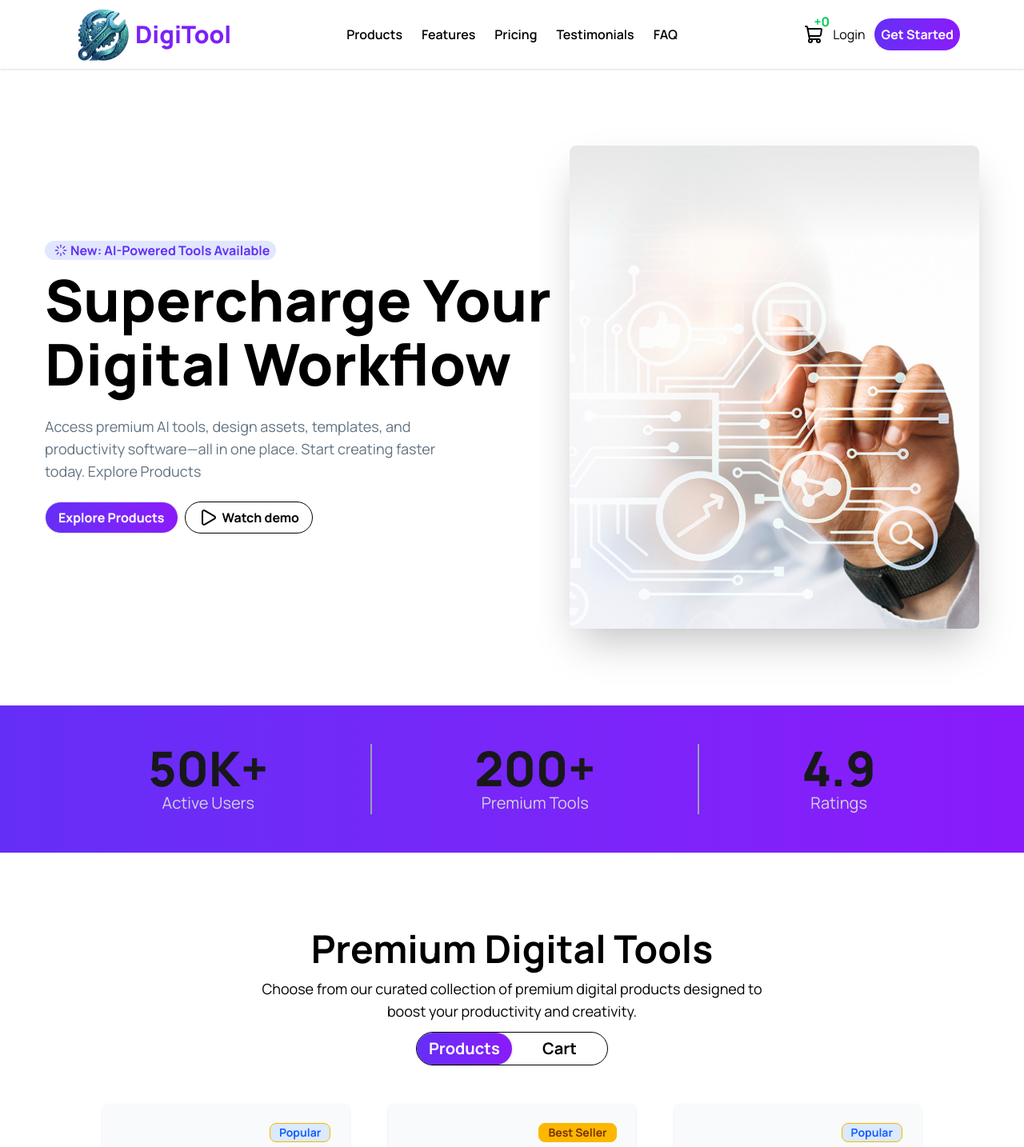
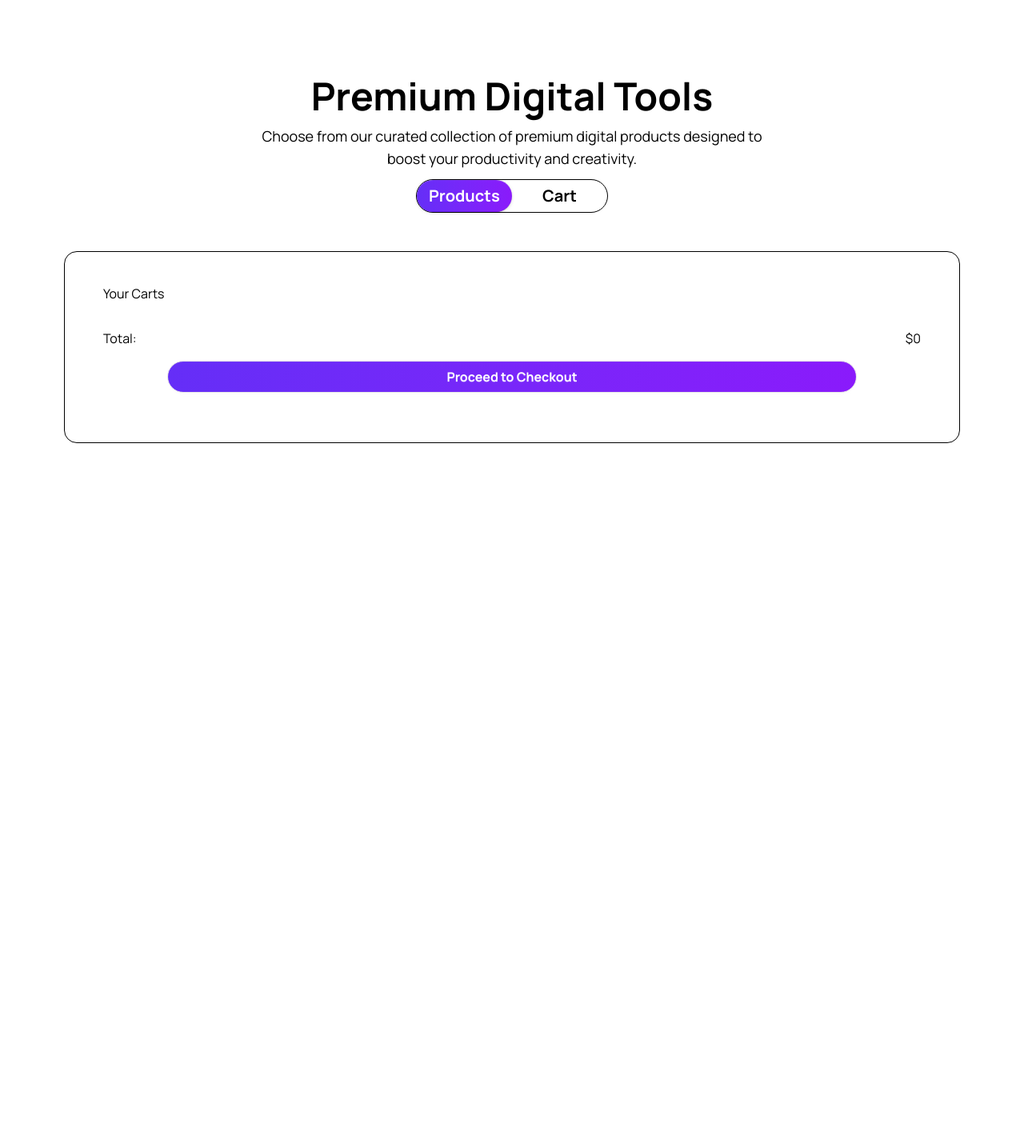
Before and after one commit to Chanbadsha/DigiTool, a React (Vite) app: page / in a window 1280 px wide. Shown: the top 1434 px of the page at 80% size. After the commit the page ends 800 px from the top, so only its background shows below. Built offline with nearby package versions, Linux system fonts and the light colour scheme.

Commit message:
Cart section data show completer

```diff
--- a/src/App.jsx
+++ b/src/App.jsx
@@ -1,4 +1,4 @@
-import { Suspense } from "react";
+import { Suspense, useState } from "react";
 import "./App.css";
 import Header from "./components/Header/Header";
 import HeroSection from "./components/Hero/HeroSection";
@@ -9,19 +9,28 @@ import StepSections from "./components/StepsSection/StepSections";
 import TransformSection from "./components/TransformSection/TransformSection";
 import Footer from "./components/Footer/Footer";
 const pricingInfoPromise = fetch("pricing.json").then((res) => res.json());
+
+const getCart = () => {
+  let cart = localStorage.getItem("cart");
+  return cart ? JSON.parse(cart) : [];
+};
 function App() {
+  const [cartValue, setCartValue] = useState(getCart().length);
   return (
     <>
-      <Header />
-      <HeroSection />
-      <StatsSection />
-      <ProductShowcase />
-      <StepSections />
-      <Suspense>
+      {/* <Header cartValue={cartValue} setCartValue={setCartValue} />
+      <div className="mt-16">
+        {" "}
+        <HeroSection />
+      </div>
+      <StatsSection /> */}
+      <ProductShowcase cartValue={cartValue} setCartValue={setCartValue} />
+      {/* <StepSections /> */}
+      {/* <Suspense>
         <PricingSection pricingInfoPromise={pricingInfoPromise} />
       </Suspense>
       <TransformSection />
-      <Footer />
+      <Footer /> */}
     </>
   );
 }
--- /dev/null
+++ b/src/components/CartSection/CartSection.jsx
@@ -0,0 +1,40 @@
+import React, { useEffect, useState } from "react";
+import CartTable from "./CartTable/CartTable";
+const getCart = () => {
+  let cart = localStorage.getItem("cart");
+  return cart ? JSON.parse(cart) : [];
+};
+const CartSection = () => {
+  const [price, setPrice] = useState(0);
+  const [carts, setCarts] = useState(getCart());
+  useEffect(() => {
+    const total = carts.reduce((sum, cart) => sum + cart.price, 0);
+    // eslint-disable-next-line react-hooks/set-state-in-effect
+    setPrice(total);
+  }, [carts]);
+
+  return (
+    <div className="text-black border rounded-2xl min-h-60 px-12 py-10 flex flex-col gap-4 ">
+      <h2>Your Carts</h2>
+      <div className="flex flex-col gap-4">
+        {carts.map((cart) => (
+          <CartTable
+            cartInfo={cart}
+            key={cart.id}
+            setCarts={setCarts}
+          ></CartTable>
+        ))}
+      </div>
+      <p className="flex justify-between">
+        <span>Total:</span> <span>${price}</span>
+      </p>
+      <div className="flex justify-center items-center mx-20 ">
+        <button className="bg-linear-to-r  from-[#652ef7] to-[#8a1afb] px-4 md:py-2 rounded-full text-xs  md:text-base hover:from-white hover:to-white btn   text-white hover:text-black font-bold hover:border-t-2  w-full">
+          Proceed to Checkout
+        </button>
+      </div>
+    </div>
+  );
+};
+
+export default CartSection;
--- /dev/null
+++ b/src/components/CartSection/CartTable/CartTable.jsx
@@ -0,0 +1,40 @@
+import { Trash } from "lucide-react";
+
+const getCart = () => {
+  let cart = localStorage.getItem("cart");
+  return cart ? JSON.parse(cart) : [];
+};
+const saveCart = (cart) => {
+  localStorage.setItem("cart", JSON.stringify(cart));
+};
+
+const CartTable = ({ cartInfo, setCarts }) => {
+  const handleCartProductDelete = () => {
+    const carts = getCart();
+    const cart = carts.filter((cart) => cartInfo.id !== cart.id);
+    saveCart(cart);
+    setCarts(cart);
+  };
+
+  return (
+    <div className="bg-gray-200 h-20 md:px-12 px-4 rounded-2xl flex justify-between items-center">
+      <div className="flex items-center gap-3">
+        <span className="md:text-2xl text-xl border rounded-full  px-1.5 py-2  bg-white">
+          {cartInfo.icon}
+        </span>
+        <div>
+          <h4 className="font-semibold text-xs md:text-xl">{cartInfo.name}</h4>
+          <p>${cartInfo.price}</p>
+        </div>
+      </div>
+      <button
+        onClick={handleCartProductDelete}
+        className="btn btn-square btn-ghost"
+      >
+        <Trash />
+      </button>
+    </div>
+  );
+};
+
+export default CartTable;
--- a/src/components/Header/Header.jsx
+++ b/src/components/Header/Header.jsx
@@ -1,4 +1,4 @@
-import React from "react";
+import React, { useEffect } from "react";
 import NavBar from "../NavBar/NavBar";
 import logo from "../../assets/digitool_logo.png";
 import { ShoppingCart } from "lucide-react";
@@ -29,9 +29,21 @@ const navMenu = [
     path: "/faq",
   },
 ];
-const Header = () => {
+const getCart = () => {
+  let cart = localStorage.getItem("cart");
+  return cart ? JSON.parse(cart) : [];
+};
+const Header = ({ cartValue, setCartValue }) => {
+  useEffect(() => {
+    const handleStorageChange = () => {
+      setCartValue(getCart().length);
+    };
+    window.addEventListener("storage", handleStorageChange);
+    return () => window.removeEventListener("storage", handleStorageChange);
+  }, []);
+
   return (
-    <div className="navbar 2xl:px-60 lg:px-20 py-2 bg-white text-black shadow-sm">
+    <div className="navbar 2xl:px-60 lg:px-20 py-2 bg-white text-black shadow-sm fixed top-0 left-0 z-10">
       <div className="navbar-start">
         <div className="dropdown">
           <div tabIndex={0} role="button" className="btn btn-ghost lg:hidden">
@@ -80,7 +92,7 @@ const Header = () => {
       <div className="navbar-end flex gap-3">
         <span className="md:inline-block relative hidden">
           <span className="absolute -top-4 -right-2 text-green-500 font-bold">
-            +0
+            +{cartValue}
           </span>
           <ShoppingCart />
         </span>
--- a/src/components/PricingSection/PricingCard/PricingCard.jsx
+++ b/src/components/PricingSection/PricingCard/PricingCard.jsx
@@ -14,7 +14,7 @@ const PricingCard = ({ pricingInfo }) => {
     buttonText,
     buttonType,
   } = pricingInfo;
-  console.log(pricingInfo);
+  pricingInfo;
   return (
     <div
       className={` card max-w-96 ${tag ? "bg-linear-to-r text-white from-[#652ef7] to-[#8a1afb] " : "bg-gray-50  text-black"}  mt-12  shadow-sm`}
@@ -41,8 +41,8 @@ const PricingCard = ({ pricingInfo }) => {
           </span>
         </div>
         <ul className="mt-2 flex flex-col gap-2 text-xs xl:text-base  font-semibold">
-          {features.map((feature) => (
-            <li>
+          {features.map((feature, index) => (
+            <li key={index}>
               <svg
                 xmlns="http://www.w3.org/2000/svg"
                 className="size-4 lg:size-6 me-2 inline-block text-success"
--- a/src/components/PricingSection/PricingSection.jsx
+++ b/src/components/PricingSection/PricingSection.jsx
@@ -3,7 +3,7 @@ import PricingCard from "./PricingCard/PricingCard";
 
 const PricingSection = ({ pricingInfoPromise }) => {
   const pricingInfos = use(pricingInfoPromise);
-  //   console.log(prisingInfo);
+  //   (prisingInfo);
   return (
     <div className="bg-white lg:py-24 py-6 2xl:px-60 lg:px-20 text-black ">
       <div className="flex justify-center items-center flex-col gap-3">
--- a/src/components/ProductShowcase/ProductCard/ProductCard.jsx
+++ b/src/components/ProductShowcase/ProductCard/ProductCard.jsx
@@ -4,8 +4,32 @@ const tagColors = {
   bestSeller: "bg-green-100 text-green-600",
   new: "bg-purple-100 text-purple-600",
 };
-const ProductCard = ({ product }) => {
-  console.log(product);
+
+const getCart = () => {
+  let cart = localStorage.getItem("cart");
+  return cart ? JSON.parse(cart) : [];
+};
+
+const saveCart = (cart) => {
+  localStorage.setItem("cart", JSON.stringify(cart));
+};
+
+const ProductCard = ({ product, setCartValue }) => {
+  const handleBuyNow = () => {
+    const cart = getCart();
+
+    const existingIndex = cart.findIndex((item) => item.id === product.id);
+
+    if (existingIndex !== -1) {
+      cart[existingIndex].quantity += 1;
+    } else {
+      cart.push({ ...product, quantity: 1 });
+    }
+
+    saveCart(cart);
+    setCartValue(cart.length);
+  };
+
   const { name, description, tag, price, period, features, icon } = product;
   return (
     <div className="card w-full bg-gray-50 text-black h-full shadow-sm">
@@ -30,8 +54,8 @@ const ProductCard = ({ product }) => {
           </span>
         </div>
         <ul className="mt-2 flex flex-col gap-2 text-xs lg:text-base  font-semibold">
-          {features.map((feature) => (
-            <li>
+          {features.map((feature, index) => (
+            <li key={index}>
               <svg
                 xmlns="http://www.w3.org/2000/svg"
                 className="size-5 lg:size-6 me-2 inline-block text-success"
@@ -51,7 +75,10 @@ const ProductCard = ({ product }) => {
           ))}
         </ul>
         <div className="mt-auto">
-          <button className="btn btn-primary btn-block mt-auto bg-linear-to-r text-white font-bold from-[#652ef7] to-[#8a1afb] px-2 py-2 rounded-full text-xs xs:hidden md:text-base ">
+          <button
+            className="btn btn-primary btn-block mt-auto bg-linear-to-r text-white font-bold from-[#652ef7] to-[#8a1afb] px-2 py-2 rounded-full text-xs xs:hidden md:text-base "
+            onClick={handleBuyNow}
+          >
             Buy Now
           </button>
         </div>
--- a/src/components/ProductShowcase/ProductCardsSection/ProductCards.jsx
+++ b/src/components/ProductShowcase/ProductCardsSection/ProductCards.jsx
@@ -1,13 +1,18 @@
 import React, { use } from "react";
 import ProductCard from "../ProductCard/ProductCard";
 
-const ProductCards = ({ productPromise }) => {
+const ProductCards = ({ productPromise, cartValue, setCartValue }) => {
   const products = use(productPromise);
 
   return (
     <div className="grid xl:grid-cols-3 md:grid-cols-2 mt-12 gap-12 md:px-12 px-6">
-      {products.map((product) => (
-        <ProductCard product={product} />
+      {products.map((product, index) => (
+        <ProductCard
+          key={index}
+          product={product}
+          cartValue={cartValue}
+          setCartValue={setCartValue}
+        />
       ))}
     </div>
   );
--- a/src/components/ProductShowcase/ProductShowcase.jsx
+++ b/src/components/ProductShowcase/ProductShowcase.jsx
@@ -1,21 +1,34 @@
-import React, { Suspense } from "react";
+import React, { Suspense, useState } from "react";
 import SectionIntro from "./SectionIntro/SectionIntro";
 import ProductCards from "./ProductCardsSection/ProductCards";
+import CartSection from "../CartSection/CartSection";
 
 const productPromise = fetch("products.json").then((res) => res.json());
 
-const ProductShowcase = () => {
+const ProductShowcase = ({ cartValue, setCartValue }) => {
+  const [showCart, setShowCart] = useState(true);
+  const handleShowCart = () => {
+    setShowCart(!showCart);
+  };
   return (
     <div className="bg-white lg:py-24 py-6 2xl:px-60 lg:px-20 ">
-      <div className=" flex justify-center items-center text-black ">
+      <div className=" flex justify-center items-center text-black mb-12 ">
         {" "}
-        <SectionIntro />
+        <SectionIntro handleShowCart={handleShowCart} />
       </div>
 
       <Suspense
         fallback={<span className="loading loading-bars loading-xl"></span>}
       >
-        <ProductCards productPromise={productPromise} />
+        {showCart ? (
+          <CartSection></CartSection>
+        ) : (
+          <ProductCards
+            productPromise={productPromise}
+            cartValue={cartValue}
+            setCartValue={setCartValue}
+          />
+        )}
       </Suspense>
     </div>
   );
--- a/src/components/ProductShowcase/SectionIntro/SectionIntro.jsx
+++ b/src/components/ProductShowcase/SectionIntro/SectionIntro.jsx
@@ -1,4 +1,4 @@
-const SectionIntro = () => {
+const SectionIntro = ({ handleShowCart }) => {
   return (
     <div className="flex justify-center items-center flex-col gap-3">
       <h1 className="lg:text-5xl text-2xl md:text-4xl font-bold">
@@ -34,6 +34,7 @@ const SectionIntro = () => {
         <input
           type="radio"
           name="my_tabs_1"
+          onClick={handleShowCart}
           className={`tab text-black checked:text-white rounded-l-full rounded-r-full  checked:bg-linear-to-r  from-[#652ef7] to-[#8a1afb] flex-1 duration-75 lg:text-xl font-bold`}
           aria-label="Products"
           defaultChecked
@@ -41,6 +42,7 @@ const SectionIntro = () => {
         <input
           type="radio"
           name="my_tabs_1"
+          onClick={handleShowCart}
           className={`tab text-black checked:text-white  rounded-r-full rounded-l-full checked:bg-linear-to-r  to-[#652ef7] from-[#8a1afb] flex-1 duration-75 lg:text-xl font-bold `}
           aria-label="Cart"
         />
```
